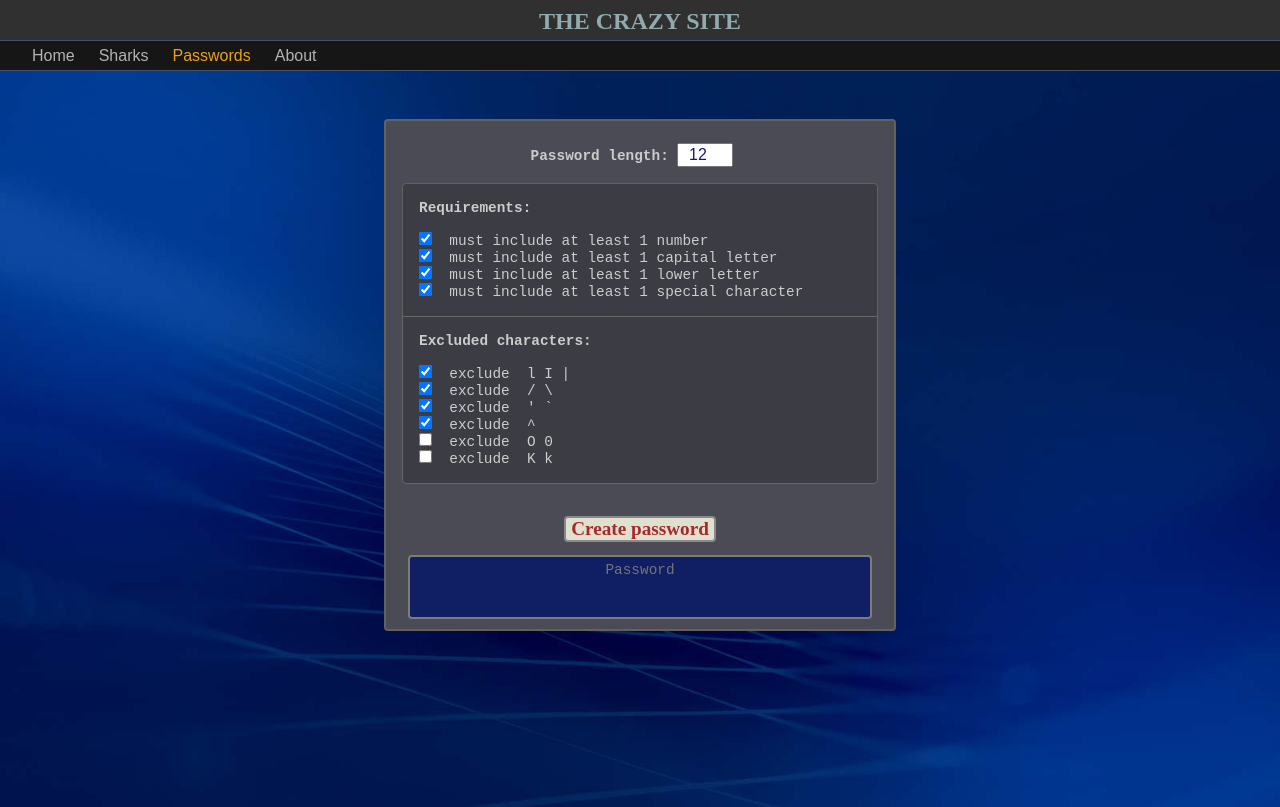
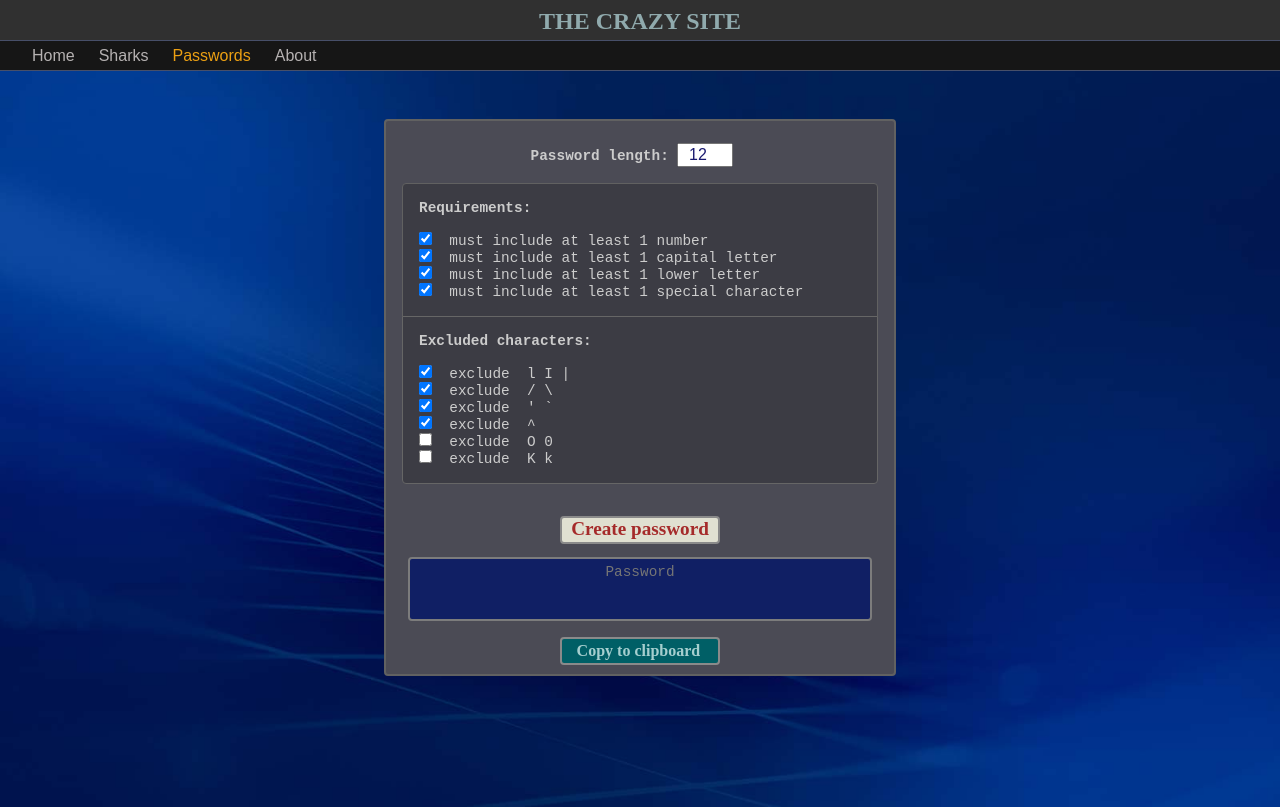
Before and after one commit to TomSer834/PW-Generator, a React (Vite) app: page /pwgenerator in a window 1280 px wide. Built offline with nearby package versions, Linux system fonts and the light colour scheme.

Commit message:
finished

```diff
--- a/src/components/password/pw-create.tsx
+++ b/src/components/password/pw-create.tsx
@@ -25,8 +25,6 @@ export const pwCreate = (pwSpecifiedLength: number,
         pw += pwAdd;
     }
 
-
-    console.log("pw vorher", pw);
 
     protectedAreas = checkProtectedAreas();
 
--- a/src/pages/PagePWGenerator.tsx
+++ b/src/pages/PagePWGenerator.tsx
@@ -103,6 +103,48 @@ export const PagePWGenerator = () => {
 		}
 	}
 
+	const starterCopy = (e: React.MouseEvent) => {
+
+		e.preventDefault();
+
+		const _TextField = document.getElementById("pw-textField");
+
+		if (_TextField) {
+
+			const TextField = _TextField;
+			const copyText = (TextField as HTMLInputElement).value;
+			navigator.clipboard.writeText(copyText);
+
+			/* alert("Copied: " + copyText); */
+
+		} else {
+			console.log("The text field does not exist!");
+		}
+	}
+
+
+
+
+
+
+
+
+
+
+
+
+
+
+
+
+
+
+
+
+
+
+
+
 	return (
 		<div className="passwords">
 			<div className="pw-inputField">
@@ -178,13 +220,18 @@ export const PagePWGenerator = () => {
 					</div>
 
 					<div className="pw-action">
-						{/* Button */}
+						{/* Create-pw-button */}
 						<div>
 							<input id="pw-button" type="submit" value=" Create password " onClick={(e) => starter(e)} />
 						</div>
 
 						{/* Textfield */}
 						<textarea id="pw-textField" placeholder="Password" defaultValue="" />
+
+						{/* Copy-button*/}
+						<div id="pw-copy-div">
+							<input id="pw-copy-button" type="submit" value=" Copy to clipboard " onClick={(e) => starterCopy(e)} />
+						</div>
 					</div>
 
 				</form>
--- a/src/styles/password.scss
+++ b/src/styles/password.scss
@@ -9,17 +9,15 @@
     align-items: center;
     font-family: monospace;
     font-size: .9rem;
-}
 
     .pw-inputField {
         width: 32rem;
-    height: 32rem;
+        height: 34.8rem;
         background-color: rgb(75,75,85);
         padding: 1rem;
         border: solid 2px rgb(97, 97, 97);
         border-radius: 4px;
         margin-top: 3rem;
-}
 
         #pw-starter {
             width: 100%;
@@ -28,12 +26,21 @@
             font-weight: bold;
             display: block;
             border-radius: 4px;
-}
 
             .pw-colorField-1 {
                 background-color: rgb(75,75,85);
                 padding: .4rem 1rem 1rem 0;
                 text-align: center;
+
+                #pw-inputLength {
+                    font-size: 1rem;
+                    height: 1.5rem;
+                    width: 3.5rem;
+                    /* font-weight: bold; */
+                    color: midnightblue;
+                    text-align: center;
+                }
+
             }
 
             .pw-colorField-2 {
@@ -51,26 +58,13 @@
                 border: solid 1px rgb(102, 102, 102);
             }
 
-.pw-unit {
-    font-weight: normal;
-}
-
-#pw-inputLength {
-    font-size: 1rem;
-    height: 1.5rem;
-    width: 3.5rem;
-    /* font-weight: bold; */
-    color: midnightblue;
-    text-align: center;
-}
-
             .pw-action {
                 display: flex;
                 flex-flow: column;
                 align-items: center;
-}
 
                 #pw-button {
+                    width: 10rem;
                     font-size: 1.2rem;
                     font-weight: bold;
                     font-family: 'Times New Roman', Times, serif;
@@ -79,6 +73,7 @@
                     margin-top: 2rem;
                     border: solid 2px rgb(138, 138, 138);
                     border-radius: 4px;
+                    padding: 0rem 0rem 0.1rem 0;
                 }
 
                 #pw-textField {
@@ -94,3 +89,30 @@
                     padding: 0.3rem .7rem 0 .7rem;
                     resize: none;
                 }
+
+
+            }
+
+            .pw-unit {
+                font-weight: normal;
+            }
+
+            #pw-copy-button {
+                width: 10rem;
+                font-size: 1rem;
+                font-weight: bold;
+                font-family: 'Times New Roman', Times, serif;
+                color: rgb(166, 207, 207);
+                padding: 0.2rem 0.2rem 0.2rem 0;
+                background-color: rgb(0, 95, 102);
+                margin-top: 1rem;
+                border: solid 2px rgb(138, 138, 138);
+                border-radius: 4px;
+
+                &:active {
+                    background-color: rgb(0, 117, 126);
+                }
+            }
+        }
+    }
+}
```
Lines whose indentation alone changed are shown as unchanged.
